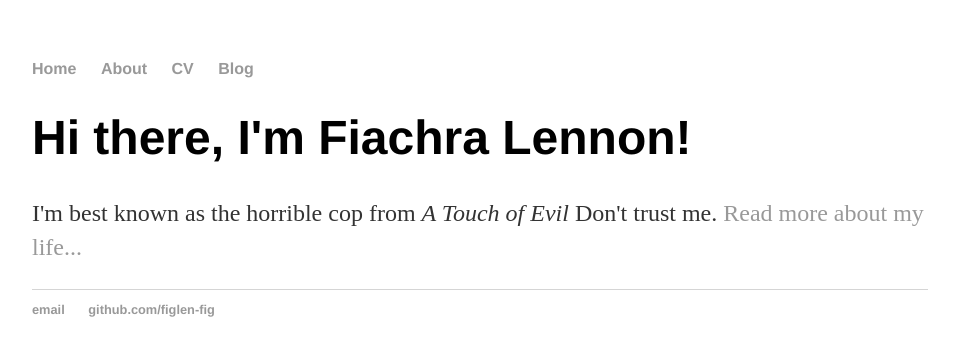
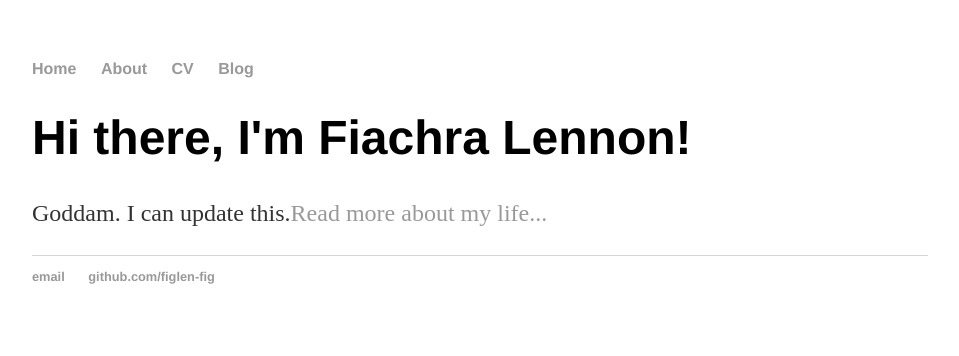
Before and after one commit to Figlen-fig/figlen-fig.github.io, a Jekyll site: the page built from index.html, in a window 1280 px wide. Shown: the top 356 px of the page, without its empty margins (160-1119 px from the left). Built offline with Jekyll 4.4.1, drawn with Linux system fonts in a browser that asks for light colours.

Commit message:
test update

```diff
--- a/index.html
+++ b/index.html
@@ -4,5 +4,5 @@ title: Figbot
 ---
 <div class="blurb">
 	<h1>Hi there, I'm Fiachra Lennon!</h1>
-	<p>I'm best known as the horrible cop from <em>A Touch of Evil</em> Don't trust me. <a href="/about">Read more about my life...</a></p>
+	<p>Goddam. I can update this.<a href="/about">Read more about my life...</a></p>
 </div><!-- /.blurb -->
```
